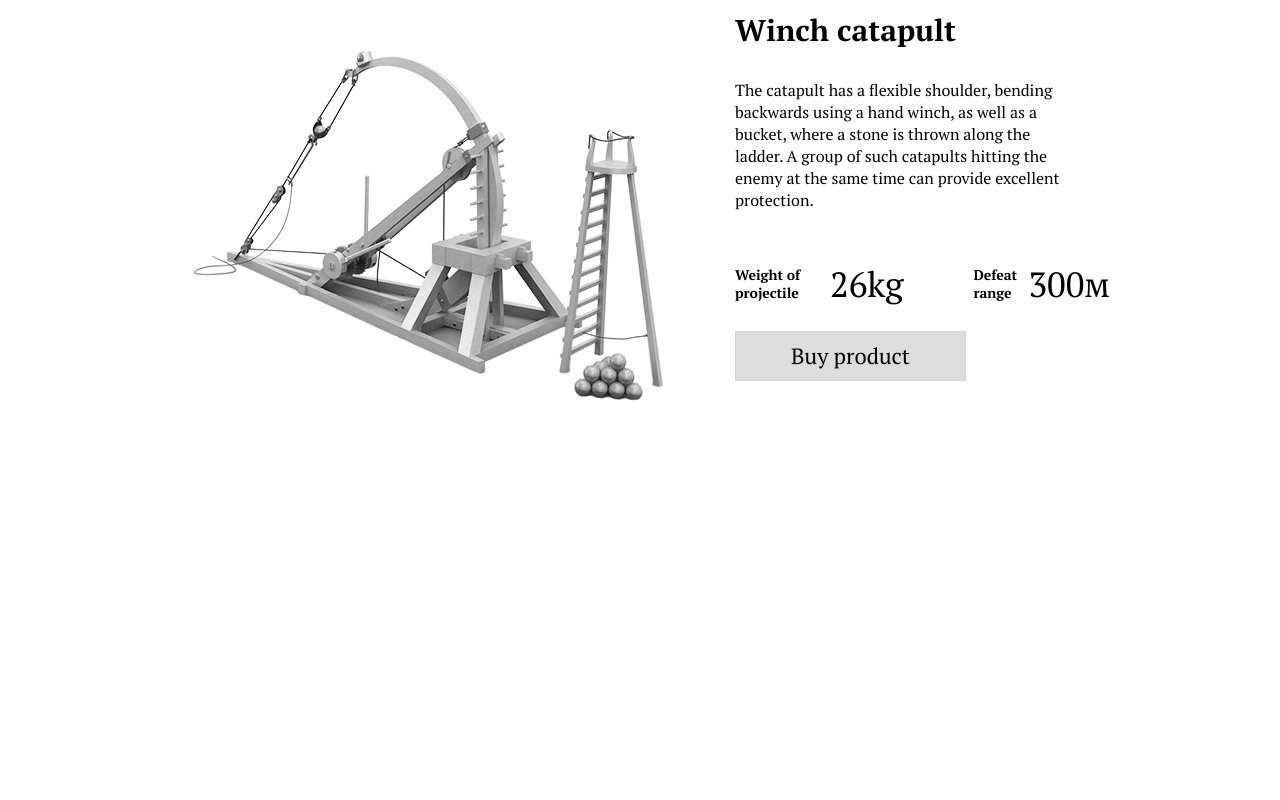
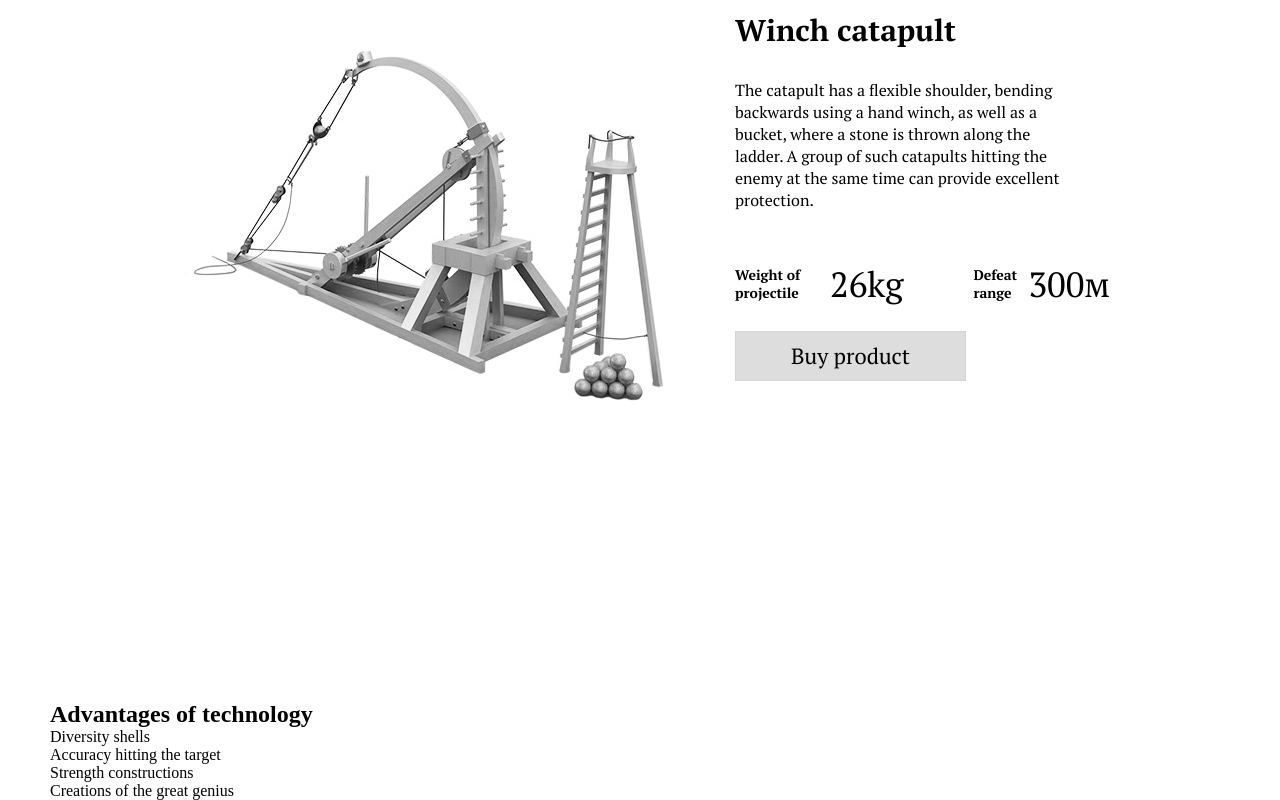
Before and after one commit to Holiden/Leonardo, a website: page source/views/index.html in a window 1280 px wide. Shown: the part 2317-3117 px from the top of the page. Before the commit the page ends 3018 px from the top, so only its background shows below. Drawn offline with nearby package versions, Linux system fonts and the light colour scheme; files that its build step writes are made by us from their sources; a web font is replaced by a local one.

Commit message:
Main-advantages
1. Добавлено: разметка main-advantages;
2. Удалено: некоторые изображения.

```diff
--- a/source/components/_components.sass
+++ b/source/components/_components.sass
@@ -1,3 +1,4 @@
 @import "./header/header"
 @import "./about/about"
 @import "./vehicle/vehicle"
+@import "./advantages/advantages"
--- /dev/null
+++ b/source/components/advantages/advantages.html
@@ -0,0 +1,9 @@
+<section class="advatages">
+  <h2 class="advantages__title">Advantages of technology</h2>
+  <ul class="advantages__list">
+    <li class="advantages__item">Diversity shells</li>
+    <li class="advantages__item">Accuracy hitting the target</li>
+    <li class="advantages__item">Strength constructions</li>
+    <li class="advantages__item">Creations of the great genius</li>
+  </ul>
+</section>
--- a/source/views/index.html
+++ b/source/views/index.html
@@ -15,6 +15,7 @@
   <main>
     @@include("../components/about/about.html")
     @@include("../components/vehicle/vehicle.html")
+    @@include("../components/advantages/advantages.html")
   </main>
 </body>
 </html>
```
Also changed, not shown: source/components/advantages/advantages.sass (added), source/images/svg/quote.svg (deleted), source/images/testimonials_1.jpg (deleted), source/images/testimonials_2.png (deleted), source/images/testimonials_3.png (deleted), source/images/testimonials_4.png (deleted).
